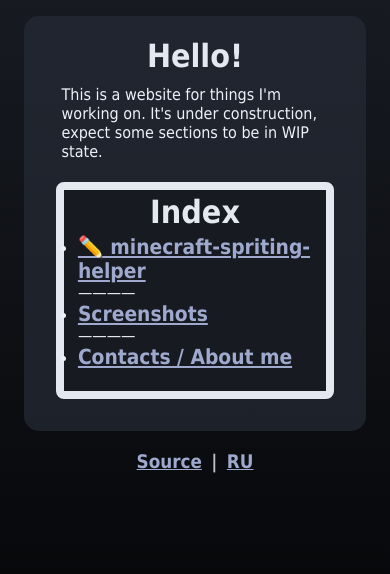
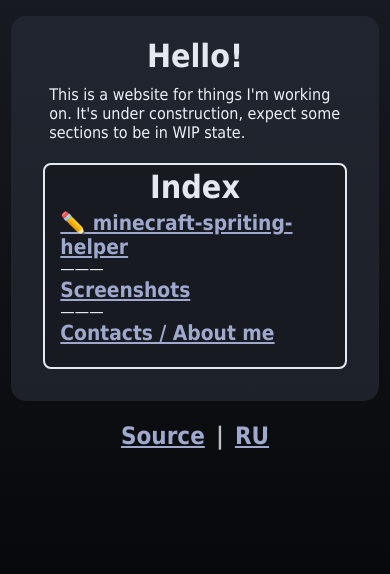
Before and after one commit to temhotaokeaha/temhotaokeaha.github.io, a plain HTML site: page index.html in a window 390 px wide. Drawn offline with Linux system fonts and the light colour scheme.

Commit message:
Mobile formatting

```diff
--- a/index.html
+++ b/index.html
@@ -15,9 +15,9 @@
 		<ul>
 			<li class="list_header">Index</li>
 			<li><a class="link_big" href="https://github.com/temhotaokeaha/minecraft-spriting-helper">✏️ minecraft-spriting-helper</a></li>
-			<li class="sub_entry_decorative"> ————</li>
+			<li class="sub_entry_decorative"> ———</li>
 			<li><a class="link_big" href="screenshots.html">Screenshots</a></li>
-			<li class="sub_entry_decorative"> ————</li>
+			<li class="sub_entry_decorative"> ———</li>
 			<li><a class="link_big" href="contacts.html">Contacts / About me</a></li>
 			<br>
 		</ul>
--- a/styling.css
+++ b/styling.css
@@ -28,8 +28,9 @@ ul {
 	padding: 1% 5% 1% 5%;
 	border-radius: 0.5em;
 	border-style: solid;
-	border-width: 0.5em;
+	border-width: 0.15em;
 	border-color: #E4E8F1;
+	list-style-type: none;
 }
 
 .list_header {
@@ -76,7 +77,7 @@ div.gallery_pixelated img.Flanga {
 
 
     div.container {
-		margin: 1em 1em 1em 1em;
+		margin: 1em 0.2em 1em 0.2em;
 	}
 	div.gallery_non_pixelated {
 		margin: 10% 10% 10% 10%;
@@ -133,9 +134,8 @@ h2 {
 }
 
 h3 {
-	font-size: 1.3em%;
+	font-size: 1.5em;
 	color: #BCC0C9;
-	padding: 0.2em;
 }
 
 .link_big {
```
